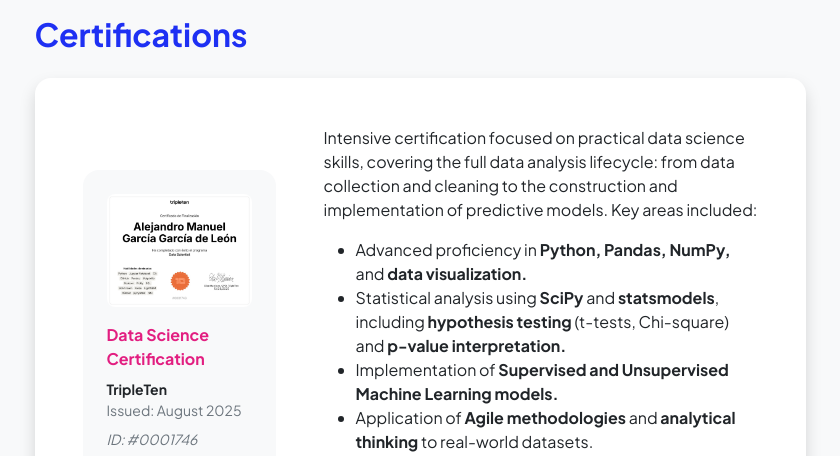
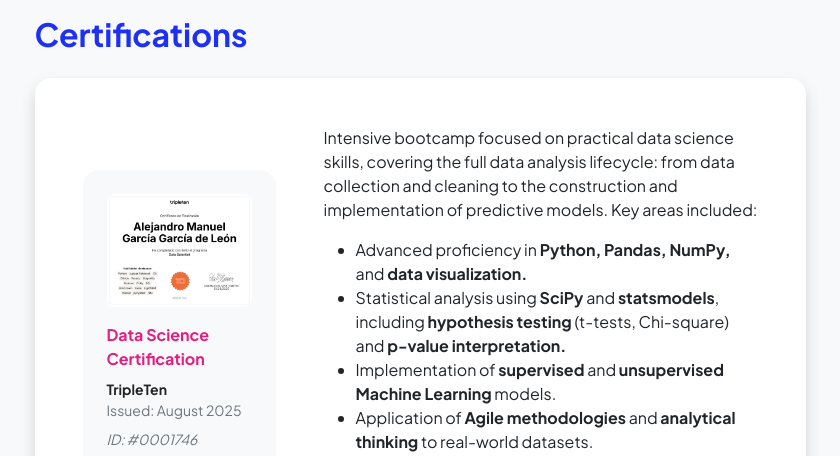
Before and after one commit to alexkhype/alexkhype.github.io, a website: page resume.html in a window 1280 px wide. Shown: the part 1960-2416 px from the top of the page, without its empty margins (220-1060 px from the left). Drawn offline with nearby package versions, Linux system fonts and the light colour scheme.

Commit message:
Update certification description in resume

```diff
--- a/resume.html
+++ b/resume.html
@@ -192,11 +192,11 @@
                 </div>
                 <div class="col-lg-8">
                     <div>
-                        <p>Intensive certification focused on practical data science skills, covering the full data analysis lifecycle: from data collection and cleaning to the construction and implementation of predictive models. Key areas included:</p>
+                        <p>Intensive bootcamp focused on practical data science skills, covering the full data analysis lifecycle: from data collection and cleaning to the construction and implementation of predictive models. Key areas included:</p>
                         <ul>
                             <li>Advanced proficiency in <b>Python, Pandas, NumPy,</b> and <b>data visualization.</b></li>
                             <li>Statistical analysis using <b>SciPy</b> and <b>statsmodels</b>, including <b>hypothesis testing</b> (t-tests, Chi-square) and <b>p-value interpretation.</b></li>
-                            <li>Implementation of <b>Supervised and Unsupervised Machine Learning models.</b></li>
+                            <li>Implementation of <b>supervised</b> and <b>unsupervised Machine Learning</b> models.</li>
                             <li>Application of <b>Agile methodologies</b> and <b>analytical thinking</b> to real-world datasets.</li>
                             <li>Development of <b>end-to-end projects</b> designed to solve specific <b>business problems.</b></li>
                         </ul>
```
